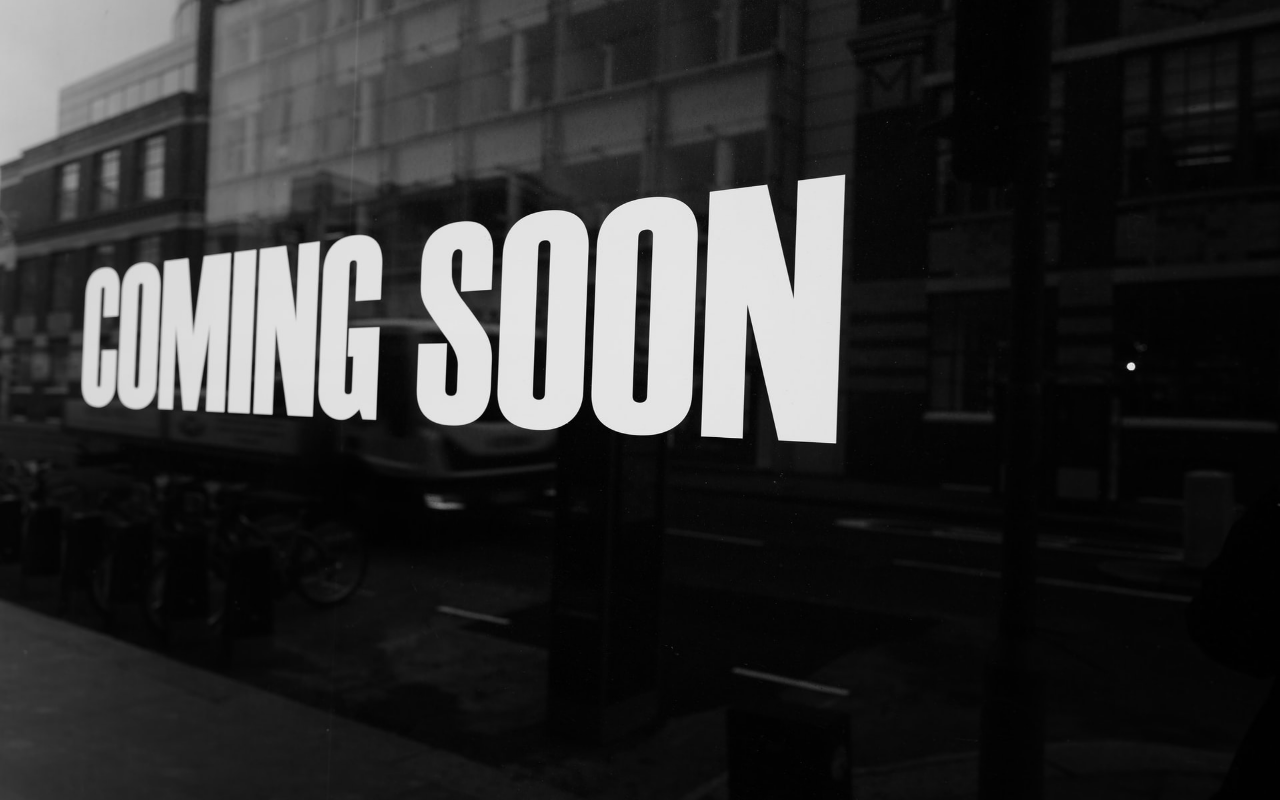
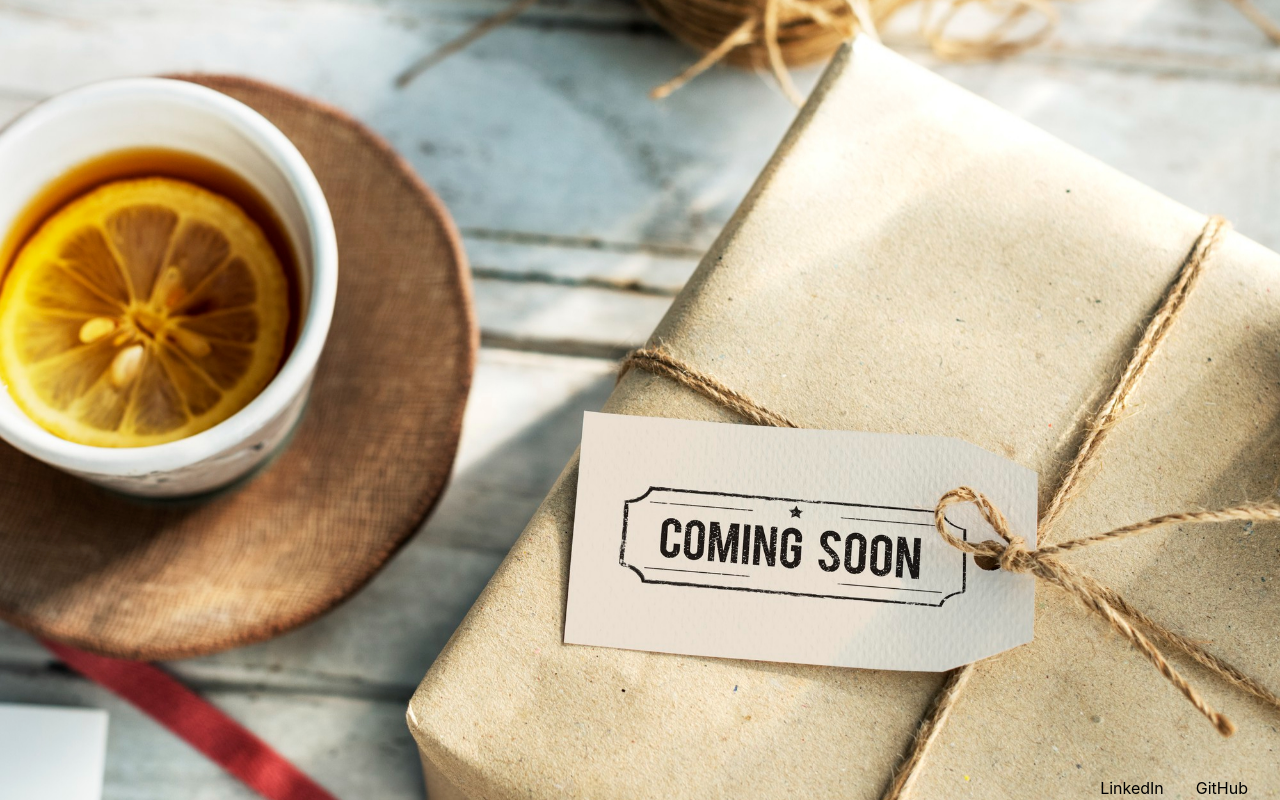
Before and after one commit to tosunufuk/ouuu, a React (Create React App) app: page / in a window 1280 px wide. Built offline with nearby package versions, Linux system fonts and the light colour scheme.

Commit message:
icon, background changed, links added.

```diff
--- a/src/App.css
+++ b/src/App.css
@@ -1,16 +1,23 @@
+* {
+  box-sizing: border-box;
+}
+
+html,
+body {
+  height: 100%;
+  margin: 0;
+  padding: 0;
+}
+
+a {
+  text-decoration: none;
+  color: inherit;
+  margin: 1rem;
+  font-size: medium;
+}
+
 .App {
   text-align: center;
-}
-
-.App-logo {
-  height: 40vmin;
-  pointer-events: none;
-}
-
-@media (prefers-reduced-motion: no-preference) {
-  .App-logo {
-    animation: App-logo-spin infinite 20s linear;
-  }
 }
 
 .App-header {
@@ -24,20 +31,33 @@
   color: white;
 }
 
-.App-link {
-  color: #61dafb;
+.ImageContainer {
+  position: absolute;
+  height: 100vh;
+  background: no-repeat center url(../src/background.jpg);
+  width: 100vw;
+  max-height: 100%;
+  background-size: cover;
+  -moz-background-size: cover;
+  -webkit-background-size: cover;
+  -o-background-size: cover;
+  background-repeat: no-repeat;
+  justify-content: center;
+  vertical-align: top;
+  background-attachment: fixed;
+  overflow: auto;
 }
 
-@keyframes App-logo-spin {
-  from {
-    transform: rotate(0deg);
-  }
-  to {
-    transform: rotate(360deg);
-  }
+.Links {
+  position: absolute;
+  right: 1rem;
+  bottom: 0;
+  color: black;
 }
 
-.ImageContainer {
+.overlay {
+  position: absolute;
+  width: 100vh;
   height: 100vh;
-  width: 100vw;
+  justify-content: center;
 }
--- a/src/App.js
+++ b/src/App.js
@@ -1,12 +1,30 @@
-import logo from "./logo.svg";
-import background from "./comingSoon.jpg";
+// import logo from "./logo.svg";
+// import background from "./comingSoon.jpg";
 import "./App.css";
 
 function App() {
   return (
     <div className="App">
       <header className="App-header">
-        <img className="ImageContainer" src={background} />
+        <div className="ImageContainer">
+          <div className="Links">
+            <a
+              href="https://www.linkedin.com/in/tosunufuk/"
+              target="_blank"
+              rel="noreferrer"
+            >
+              LinkedIn
+            </a>
+            <a
+              href="https://github.com/tosunufuk/"
+              target="_blank"
+              rel="noreferrer"
+            >
+              GitHub
+            </a>
+          </div>
+        </div>
+        {/* <img className="ImageContainer" src={background} /> */}
       </header>
     </div>
   );
```
Also changed, not shown: src/background.jpg (added), 1 other file (tests, documents, lock files or other folders).
